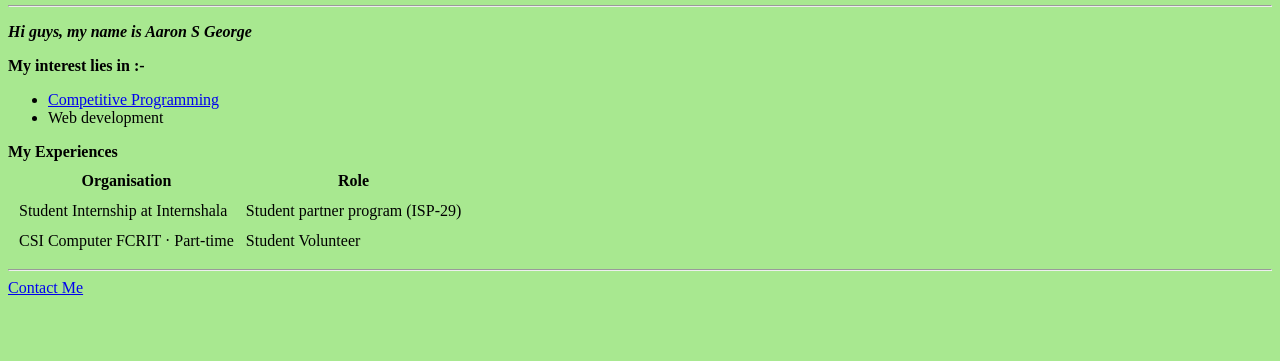
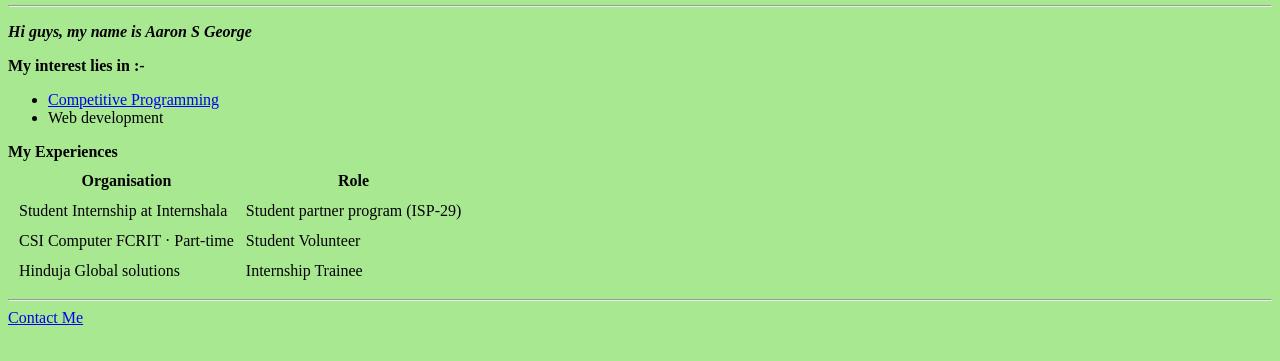
Before and after one commit to aaronsgeorge/cv, a plain HTML site: page index.html in a window 1280 px wide. Shown: the part 357-718 px from the top of the page. Drawn offline with Linux system fonts and the light colour scheme.

Commit message:
Update index.html

```diff
--- a/index.html
+++ b/index.html
@@ -54,6 +54,15 @@
                 Student Volunteer
             </td>
         </tr>
+                    <tr>
+            <td>
+                Hinduja Global solutions
+
+            </td>
+            <td>
+                Internship Trainee
+            </td>
+        </tr>
         </table>
     <hr>
     <a href="contactme.html">Contact Me</a>
```
